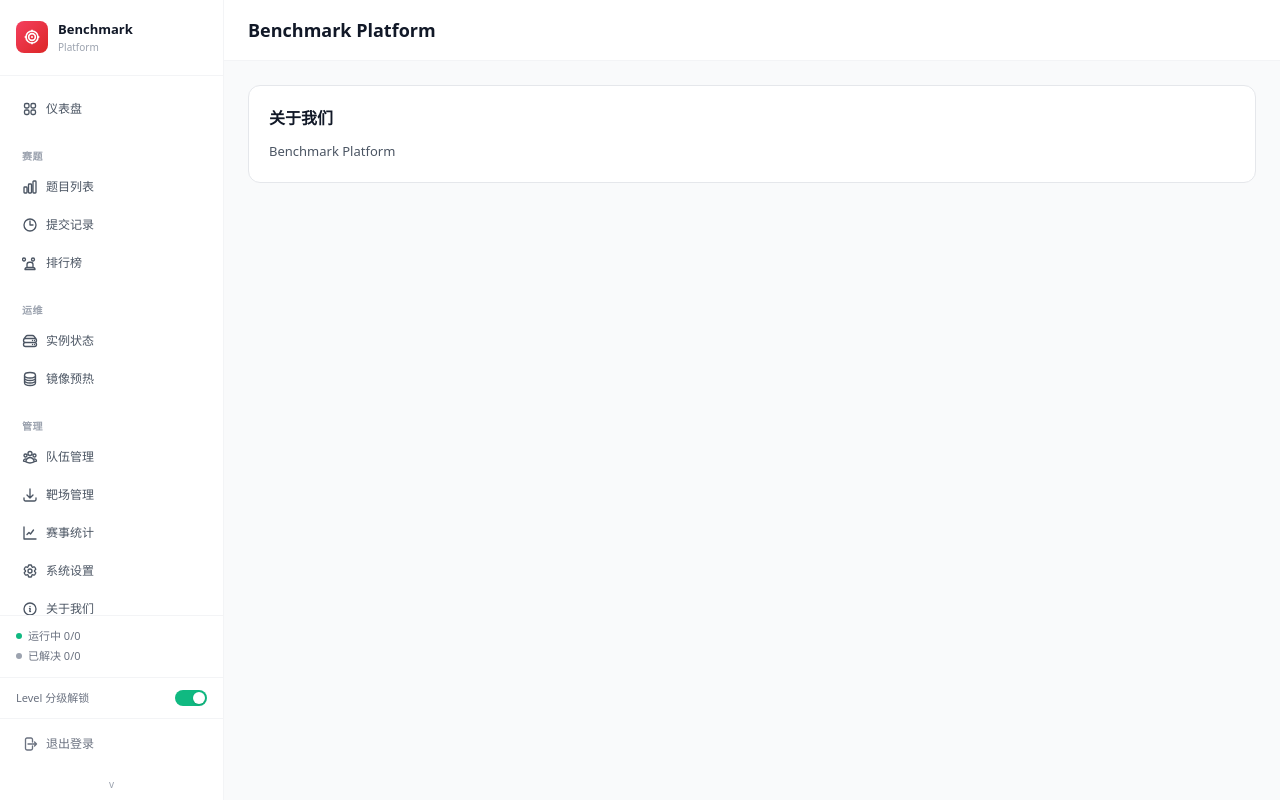
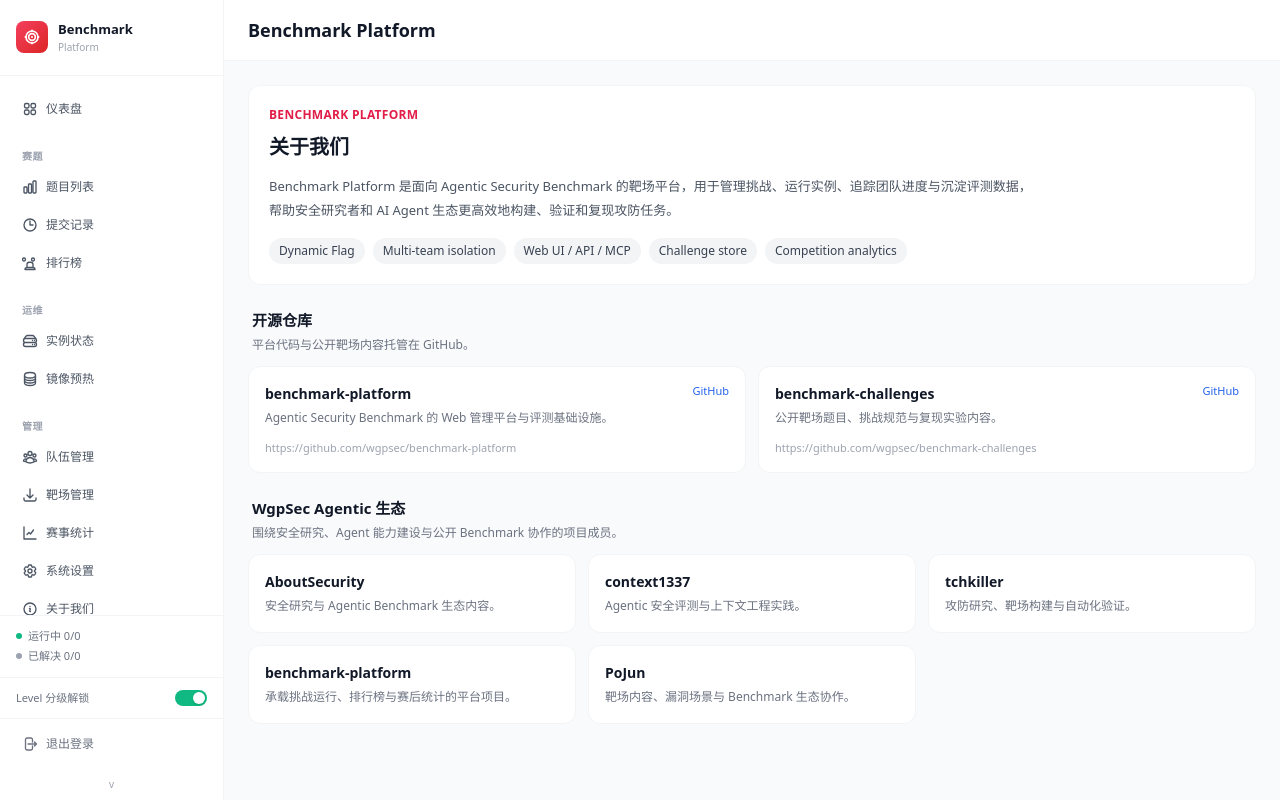
Before and after one commit to wgpsec/benchmark-platform, a Python web app: template benchmark_platform/web/templates/pages/about.html in a window 1280 px wide. Run offline with Jinja, Linux system fonts and the light colour scheme; the template is opened without the code that fills it, so the values that code supplies are empty; some libraries are stand-ins or nearby versions.

Commit message:
feat: add about page project and ecosystem content
Expand the admin About page with a platform introduction, links to the
public repositories, and a concise overview of the WgpSec Agentic
ecosystem.

```diff
--- a/benchmark_platform/web/templates/pages/about.html
+++ b/benchmark_platform/web/templates/pages/about.html
@@ -1,8 +1,84 @@
 {% extends "base.html" %}
 {% block title %}关于我们 — Benchmark Platform{% endblock %}
 {% block content %}
-<div class="bg-white border border-gray-200 rounded-xl p-5">
-  <h1 class="text-[16px] font-semibold text-gray-900 mb-3">关于我们</h1>
-  <p class="text-[13px] text-gray-600">Benchmark Platform</p>
+<div class="space-y-6">
+  <section class="bg-white border border-gray-100 rounded-xl p-5">
+    <div class="max-w-3xl">
+      <p class="text-[12px] font-semibold text-rose-600 uppercase tracking-wide mb-2">Benchmark Platform</p>
+      <h1 class="text-[20px] font-semibold text-gray-900 mb-3">关于我们</h1>
+      <p class="text-[13px] leading-6 text-gray-600">
+        Benchmark Platform 是面向 Agentic Security Benchmark 的靶场平台，用于管理挑战、运行实例、追踪团队进度与沉淀评测数据，帮助安全研究者和 AI Agent 生态更高效地构建、验证和复现攻防任务。
+      </p>
+      <div class="mt-4 flex flex-wrap gap-2 text-[12px]">
+        <span class="px-2.5 py-1 rounded-full bg-gray-100 text-gray-700">Dynamic Flag</span>
+        <span class="px-2.5 py-1 rounded-full bg-gray-100 text-gray-700">Multi-team isolation</span>
+        <span class="px-2.5 py-1 rounded-full bg-gray-100 text-gray-700">Web UI / API / MCP</span>
+        <span class="px-2.5 py-1 rounded-full bg-gray-100 text-gray-700">Challenge store</span>
+        <span class="px-2.5 py-1 rounded-full bg-gray-100 text-gray-700">Competition analytics</span>
+      </div>
+    </div>
+  </section>
+
+  <section>
+    <div class="flex items-center justify-between mb-3 px-1">
+      <div>
+        <h2 class="text-[15px] font-semibold text-gray-900">开源仓库</h2>
+        <p class="text-[12px] text-gray-500 mt-1">平台代码与公开靶场内容托管在 GitHub。</p>
+      </div>
+    </div>
+    <div class="grid gap-3 md:grid-cols-2">
+      <a href="https://github.com/wgpsec/benchmark-platform" target="_blank" class="block bg-white border border-gray-100 rounded-xl p-4 hover:border-gray-200 hover:shadow-sm transition-all">
+        <div class="flex items-start justify-between gap-3">
+          <div>
+            <h3 class="text-[14px] font-semibold text-gray-900">benchmark-platform</h3>
+            <p class="text-[12px] leading-5 text-gray-500 mt-1">Agentic Security Benchmark 的 Web 管理平台与评测基础设施。</p>
+          </div>
+          <span class="text-[11px] text-blue-600 whitespace-nowrap">GitHub</span>
+        </div>
+        <p class="text-[11px] text-gray-400 mt-3 break-all">https://github.com/wgpsec/benchmark-platform</p>
+      </a>
+      <a href="https://github.com/wgpsec/benchmark-challenges" target="_blank" class="block bg-white border border-gray-100 rounded-xl p-4 hover:border-gray-200 hover:shadow-sm transition-all">
+        <div class="flex items-start justify-between gap-3">
+          <div>
+            <h3 class="text-[14px] font-semibold text-gray-900">benchmark-challenges</h3>
+            <p class="text-[12px] leading-5 text-gray-500 mt-1">公开靶场题目、挑战规范与复现实验内容。</p>
+          </div>
+          <span class="text-[11px] text-blue-600 whitespace-nowrap">GitHub</span>
+        </div>
+        <p class="text-[11px] text-gray-400 mt-3 break-all">https://github.com/wgpsec/benchmark-challenges</p>
+      </a>
+    </div>
+  </section>
+
+  <section>
+    <div class="flex items-center justify-between mb-3 px-1">
+      <div>
+        <h2 class="text-[15px] font-semibold text-gray-900">WgpSec Agentic 生态</h2>
+        <p class="text-[12px] text-gray-500 mt-1">围绕安全研究、Agent 能力建设与公开 Benchmark 协作的项目成员。</p>
+      </div>
+    </div>
+    <div class="grid gap-3 sm:grid-cols-2 lg:grid-cols-3">
+      <div class="bg-white border border-gray-100 rounded-xl p-4">
+        <h3 class="text-[14px] font-semibold text-gray-900">AboutSecurity</h3>
+        <p class="text-[12px] leading-5 text-gray-500 mt-1">安全研究与 Agentic Benchmark 生态内容。</p>
+      </div>
+      <div class="bg-white border border-gray-100 rounded-xl p-4">
+        <h3 class="text-[14px] font-semibold text-gray-900">context1337</h3>
+        <p class="text-[12px] leading-5 text-gray-500 mt-1">Agentic 安全评测与上下文工程实践。</p>
+      </div>
+      <div class="bg-white border border-gray-100 rounded-xl p-4">
+        <h3 class="text-[14px] font-semibold text-gray-900">tchkiller</h3>
+        <p class="text-[12px] leading-5 text-gray-500 mt-1">攻防研究、靶场构建与自动化验证。</p>
+      </div>
+      <div class="bg-white border border-gray-100 rounded-xl p-4">
+        <h3 class="text-[14px] font-semibold text-gray-900">benchmark-platform</h3>
+        <p class="text-[12px] leading-5 text-gray-500 mt-1">承载挑战运行、排行榜与赛后统计的平台项目。</p>
+      </div>
+      <div class="bg-white border border-gray-100 rounded-xl p-4">
+        <h3 class="text-[14px] font-semibold text-gray-900">PoJun</h3>
+        <p class="text-[12px] leading-5 text-gray-500 mt-1">靶场内容、漏洞场景与 Benchmark 生态协作。</p>
+      </div>
+    </div>
+  </section>
 </div>
 {% endblock %}
```
Also changed, not shown: tests/test_web_routes.py (+13 -0 lines).
